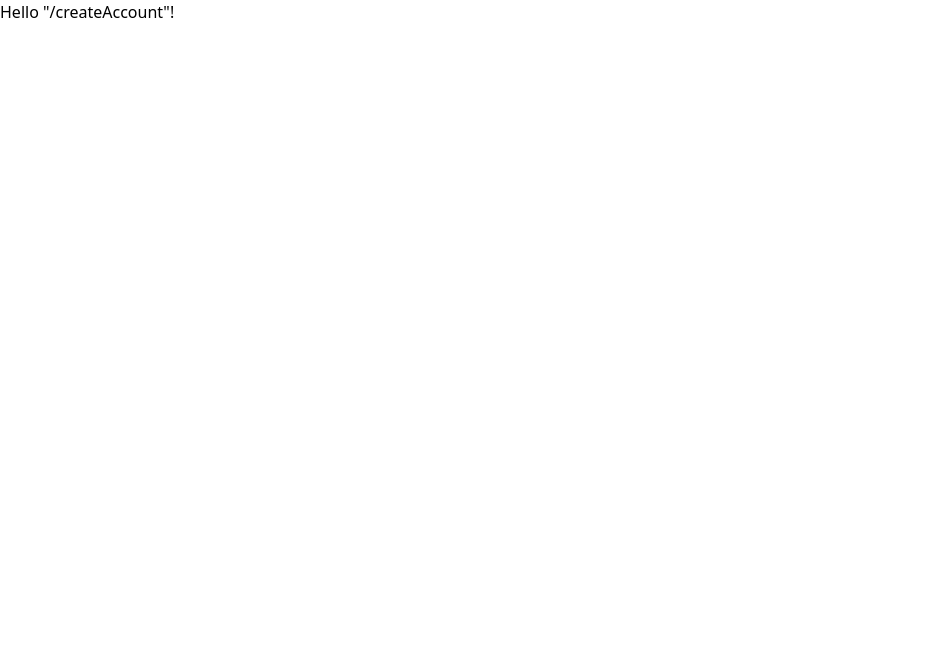
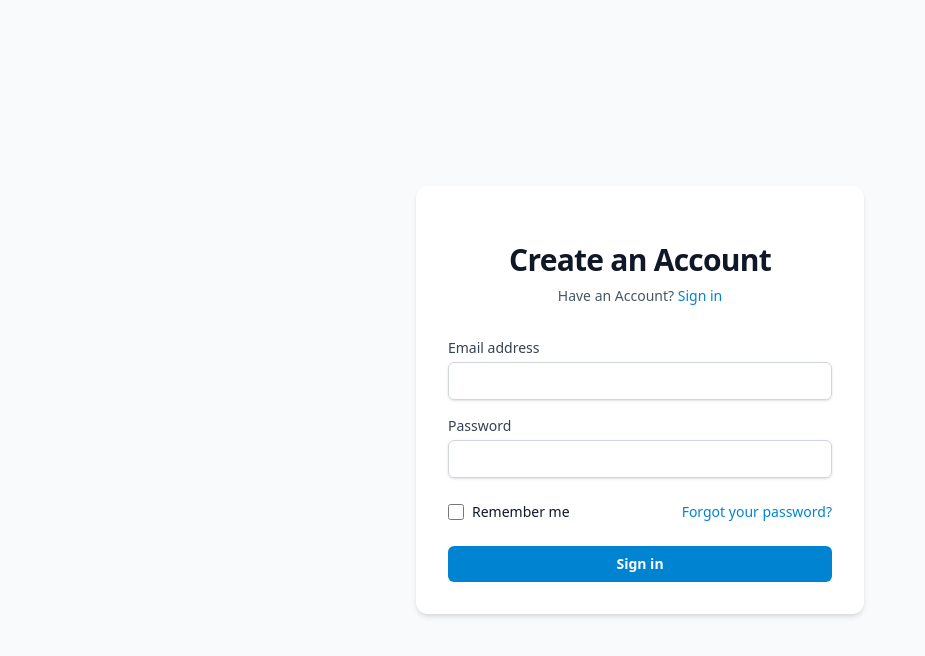
Before and after one commit to evanyang1/project-link-seniors-housing, a React (Vite) app in the folder client/: page /createAccount in a window 1280 px wide. Shown: the top 656 px of the page, without its empty margins (0-925 px from the left). Built offline with nearby package versions, Linux system fonts and the light colour scheme.

Commit message:
create account page

```diff
--- a/client/src/routes/createAccount.tsx
+++ b/client/src/routes/createAccount.tsx
@@ -1,9 +1,215 @@
-import { createFileRoute } from '@tanstack/react-router'
+import React, { useState } from "react";
+import { createFileRoute, Link, useNavigate } from "@tanstack/react-router";
 
-export const Route = createFileRoute('/createAccount')({
+export const Route = createFileRoute("/createAccount")({
   component: RouteComponent,
-})
+});
 
 function RouteComponent() {
-  return <div>Hello "/createAccount"!</div>
+  const navigate = useNavigate();
+  const [formData, setFormData] = useState({
+    email: "",
+    password: "",
+  });
+  const [errors, setErrors] = useState({
+    email: "",
+    password: "",
+  });
+  const [isLoading, setIsLoading] = useState(false);
+
+  const validateForm = () => {
+    const newErrors = {
+      email: "",
+      password: "",
+    };
+    let isValid = true;
+
+    if (!formData.email) {
+      newErrors.email = "Email is required";
+      isValid = false;
+    } else if (!/\S+@\S+\.\S+/.test(formData.email)) {
+      newErrors.email = "Please enter a valid email address";
+      isValid = false;
+    }
+
+    if (!formData.password) {
+      newErrors.password = "Password is required";
+      isValid = false;
+    } else if (formData.password.length < 6) {
+      newErrors.password = "Password must be at least 6 characters";
+      isValid = false;
+    }
+
+    setErrors(newErrors);
+    return isValid;
+  };
+
+  const handleSubmit = async (e: React.FormEvent) => {
+    e.preventDefault();
+
+    if (!validateForm()) {
+      return;
+    }
+
+    setIsLoading(true);
+    try {
+      // TODO: Implement actual login logic here
+      // For now, just simulate a login
+      await new Promise((resolve) => setTimeout(resolve, 1000));
+      navigate({ to: "/" });
+    } catch (error) {
+      console.error("Login failed:", error);
+      // TODO: Handle login error appropriately
+    } finally {
+      setIsLoading(false);
+    }
+  };
+
+  const handleChange = (e: React.ChangeEvent<HTMLInputElement>) => {
+    const { name, value } = e.target;
+    setFormData((prev) => ({
+      ...prev,
+      [name]: value,
+    }));
+    // Clear error when user starts typing
+    if (errors[name as keyof typeof errors]) {
+      setErrors((prev) => ({
+        ...prev,
+        [name]: "",
+      }));
+    }
+  };
+
+  return (
+    <div className="min-h-screen bg-gray-50 flex flex-col items-center justify-center px-4">
+      <div className="max-w-md w-full space-y-8 bg-white p-8 rounded-xl shadow-md">
+        <div>
+          <h2 className="mt-6 text-center text-3xl font-bold tracking-tight text-gray-900">
+            Create an Account
+          </h2>
+          <p className="mt-2 text-center text-sm text-gray-600">
+            Have an Account?{" "}
+            <Link
+              to="/login"
+              className="font-medium text-sky-600 hover:text-sky-500"
+            >
+              Sign in
+            </Link>
+          </p>
+        </div>
+        <form className="mt-8 space-y-6" onSubmit={handleSubmit}>
+          <div className="space-y-4">
+            <div>
+              <label
+                htmlFor="email"
+                className="block text-sm font-medium text-gray-700"
+              >
+                Email address
+              </label>
+              <input
+                id="email"
+                name="email"
+                type="email"
+                autoComplete="email"
+                required
+                value={formData.email}
+                onChange={handleChange}
+                className={`mt-1 block w-full rounded-md border ${
+                  errors.email ? "border-red-300" : "border-gray-300"
+                } px-3 py-2 shadow-sm focus:border-sky-500 focus:outline-none focus:ring-sky-500 sm:text-sm`}
+              />
+              {errors.email && (
+                <p className="mt-1 text-sm text-red-600">{errors.email}</p>
+              )}
+            </div>
+            <div>
+              <label
+                htmlFor="password"
+                className="block text-sm font-medium text-gray-700"
+              >
+                Password
+              </label>
+              <input
+                id="password"
+                name="password"
+                type="password"
+                autoComplete="current-password"
+                required
+                value={formData.password}
+                onChange={handleChange}
+                className={`mt-1 block w-full rounded-md border ${
+                  errors.password ? "border-red-300" : "border-gray-300"
+                } px-3 py-2 shadow-sm focus:border-sky-500 focus:outline-none focus:ring-sky-500 sm:text-sm`}
+              />
+              {errors.password && (
+                <p className="mt-1 text-sm text-red-600">{errors.password}</p>
+              )}
+            </div>
+          </div>
+
+          <div className="flex items-center justify-between">
+            <div className="flex items-center">
+              <input
+                id="remember-me"
+                name="remember-me"
+                type="checkbox"
+                className="h-4 w-4 rounded border-gray-300 text-sky-600 focus:ring-sky-500"
+              />
+              <label
+                htmlFor="remember-me"
+                className="ml-2 block text-sm text-gray-900"
+              >
+                Remember me
+              </label>
+            </div>
+
+            <div className="text-sm">
+              <a
+                href="#"
+                className="font-medium text-sky-600 hover:text-sky-500"
+              >
+                Forgot your password?
+              </a>
+            </div>
+          </div>
+
+          <div>
+            <button
+              type="submit"
+              disabled={isLoading}
+              className="group relative flex w-full justify-center rounded-md bg-sky-600 px-3 py-2 text-sm font-semibold text-white hover:bg-sky-500 focus:outline-none focus:ring-2 focus:ring-sky-500 focus:ring-offset-2 disabled:opacity-50 disabled:cursor-not-allowed"
+            >
+              {isLoading ? (
+                <span className="flex items-center">
+                  <svg
+                    className="animate-spin -ml-1 mr-3 h-5 w-5 text-white"
+                    xmlns="http://www.w3.org/2000/svg"
+                    fill="none"
+                    viewBox="0 0 24 24"
+                  >
+                    <circle
+                      className="opacity-25"
+                      cx="12"
+                      cy="12"
+                      r="10"
+                      stroke="currentColor"
+                      strokeWidth="4"
+                    ></circle>
+                    <path
+                      className="opacity-75"
+                      fill="currentColor"
+                      d="M4 12a8 8 0 018-8V0C5.373 0 0 5.373 0 12h4zm2 5.291A7.962 7.962 0 014 12H0c0 3.042 1.135 5.824 3 7.938l3-2.647z"
+                    ></path>
+                  </svg>
+                  Signing in...
+                </span>
+              ) : (
+                "Sign in"
+              )}
+            </button>
+          </div>
+        </form>
+      </div>
+    </div>
+  );
 }
--- a/client/src/routes/login.tsx
+++ b/client/src/routes/login.tsx
@@ -1,5 +1,5 @@
 import React, { useState } from "react";
-import { createFileRoute, useNavigate } from "@tanstack/react-router";
+import { createFileRoute, Link, useNavigate } from "@tanstack/react-router";
 
 export const Route = createFileRoute("/login")({
   component: LoginComponent,
@@ -89,9 +89,12 @@ function LoginComponent() {
           </h2>
           <p className="mt-2 text-center text-sm text-gray-600">
             Or{" "}
-            <a href="#" className="font-medium text-sky-600 hover:text-sky-500">
+            <Link
+              to="/createAccount"
+              className="font-medium text-sky-600 hover:text-sky-500"
+            >
               create a new account
-            </a>
+            </Link>
           </p>
         </div>
         <form className="mt-8 space-y-6" onSubmit={handleSubmit}>
```
